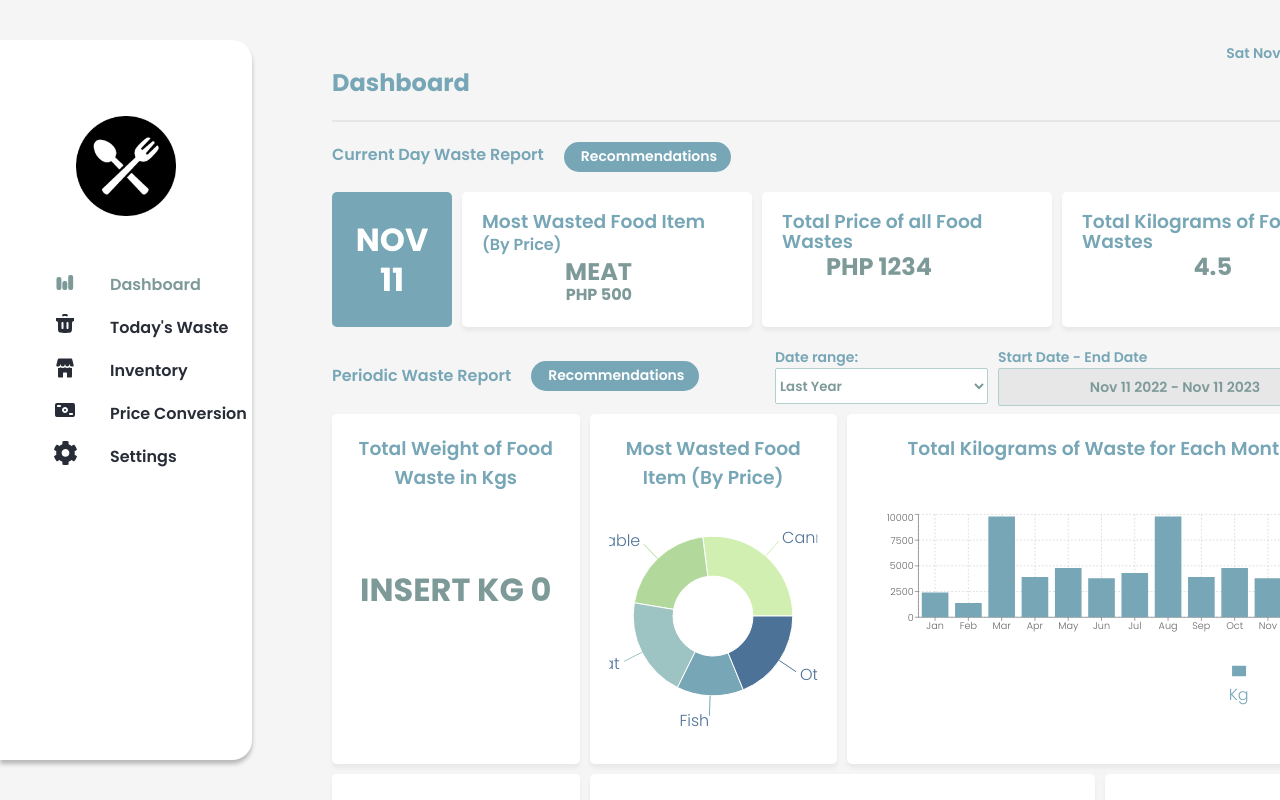
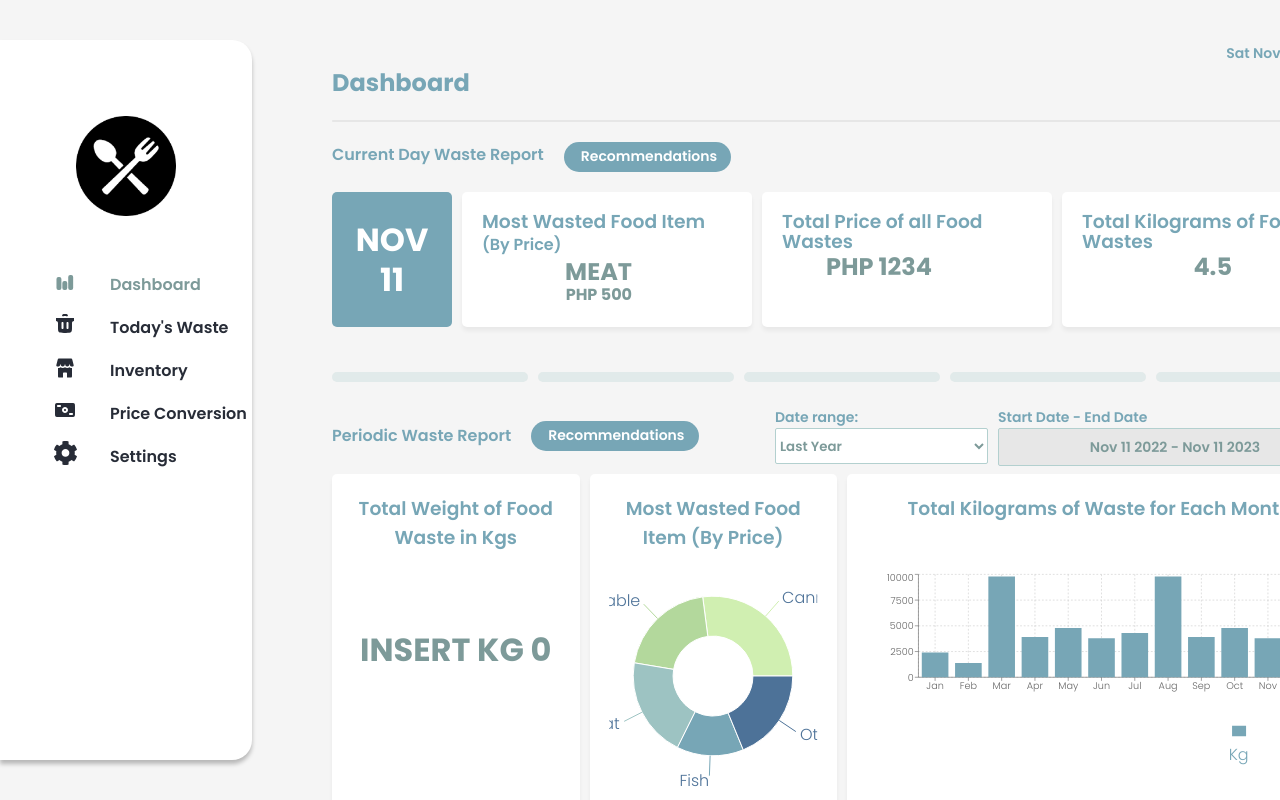
Before and after one commit to sabacsain/softEng, a React (Create React App) app: page /dashboard in a window 1280 px wide. Shown: the top 800 px of the page. Built offline with nearby package versions, Linux system fonts and the light colour scheme.

Commit message:
horizontal rule

```diff
--- a/src/Dashboard.js
+++ b/src/Dashboard.js
@@ -30,10 +30,21 @@ export default function Dashboard() {
       <Header headerName={"Dashboard"} />
       <div className="body">
         <CurrentDayWaste />
+        <HorizontalRule />
         <PeriodicWaste />
       </div>
     </main>
   );
+}
+
+function HorizontalRule() {
+  return <div className="horizontal-rule">
+    <span></span>
+    <span></span>
+    <span></span>
+    <span></span>
+    <span></span>
+  </div>;
 }
 
 // CURRENT DAY WASTE SECTION
@@ -535,7 +546,7 @@ function PriceEachMonthCard({ dataaa }) {
           top: 5,
           right: 30,
           left: 20,
-        bottom: 5
+          bottom: 5,
         }}
       >
         <CartesianGrid strokeDasharray="3 3" />
--- a/src/css/dashboard.css
+++ b/src/css/dashboard.css
@@ -111,6 +111,24 @@
   margin-right: 100px;
   color: #7d9a99;
 }
+
+.horizontal-rule {
+  width: 100%;
+  max-width: 1460px;
+  height: 10px;
+  display: flex;
+  justify-content: space-between;
+  gap: 10px;
+  margin: 25px 0;
+  opacity: 0.3;
+}
+
+.horizontal-rule span {
+  background-color: #b3d0cf;
+  height: 10px;
+  flex: 1;
+  border-radius: 20px;
+}
 /*-----------PERIODIC WASTE SECTION---------------*/
 /*-----------PERIODIC WASTE SECTION---------------*/
 
@@ -184,100 +202,91 @@
   align-items: center;
 }
 
-
-
-
-
 .calendar-container {
   border: #77a6b6 1px solid;
 }
 
-.calendar-container .close-btn{
+.calendar-container .close-btn {
   width: 30px;
   height: 30px;
   background-color: #fff;
   border: none;
 }
 
-.calendar-container .close-btn:hover{
+.calendar-container .close-btn:hover {
   background-color: #b3d0cf;
 }
 
-.clickable#actual-date-range{
+.clickable#actual-date-range {
   background-color: #fff;
 }
-.clickable#actual-date-range:hover{
+.clickable#actual-date-range:hover {
   cursor: pointer;
   background-color: #77a6b6;
   color: #fff;
-
 }
 
-.cards-section-periodic{
+.cards-section-periodic {
   display: grid;
   max-width: 1460px;
 }
 
-
-.cards-section-periodic{
+.cards-section-periodic {
   margin-top: 10px;
   grid-template-columns: repeat(4, 1fr);
   grid-template-rows: 350px 350px;
   grid-template-areas:
     "total-waste most-wasted kg-month kg-month"
-    "accumulated price-month price-month expired"
-  ;
+    "accumulated price-month price-month expired";
   gap: 10px;
 }
 
-.cards-section-periodic .card{
+.cards-section-periodic .card {
   background-color: #fff;
   box-shadow: 0px 4px 4px 0px rgba(0, 0, 0, 0.05);
   border-radius: 5px;
   padding: 20px;
 }
 
-.cards-section-periodic .card .h3-periodic{
+.cards-section-periodic .card .h3-periodic {
   color: #77a6b6;
   font-weight: 600;
   text-align: center;
 }
 
-.cards-section-periodic .card .h1-periodic{
-  color: #7D9A99;
+.cards-section-periodic .card .h1-periodic {
+  color: #7d9a99;
   text-align: center;
   position: relative;
   top: 30%;
   left: 50%;
   transform: translate(-50%, -40%);
-
 }
-#card-periodic-total-waste{
+#card-periodic-total-waste {
   grid-area: total-waste;
-
 }
 
-#card-periodic-most-wasted{
+#card-periodic-most-wasted {
   grid-area: most-wasted;
 }
 
-#card-periodic-kg-each-month{
+#card-periodic-kg-each-month {
   grid-area: kg-month;
 }
 
-#card-periodic-accumulated{
+#card-periodic-accumulated {
   grid-area: accumulated;
 }
 
-#card-periodic-price-each-month{
+#card-periodic-price-each-month {
   grid-area: price-month;
 }
 
-#card-periodic-expired{
+#card-periodic-expired {
   grid-area: expired;
 }
 
-.recharts-wrapper{
+.recharts-wrapper {
   max-width: 95%;
   position: absolute;
   top: 40%;
@@ -285,7 +294,6 @@
   transform: translate(-50%, -50%);
 }
 
-.recharts-surface{
+.recharts-surface {
   width: 100%;
-
 }
```
Lines whose indentation alone changed are shown as unchanged.
